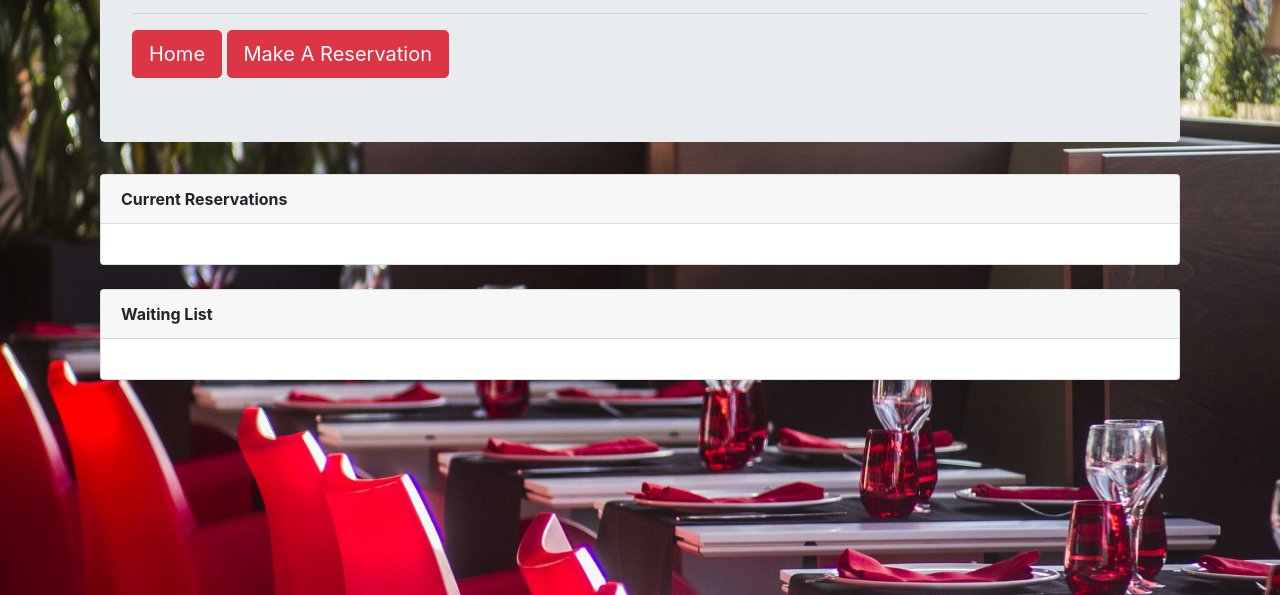
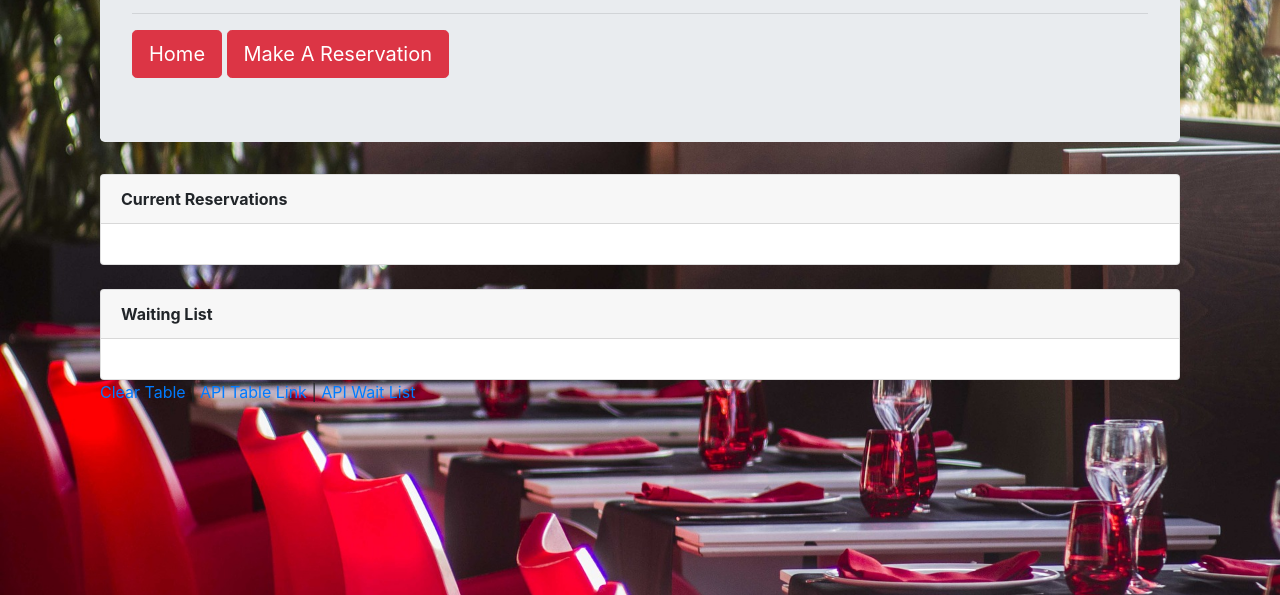
Before and after one commit to monicarangel95/Hot-Restaurant-App, a website: page waiting.html in a window 1280 px wide. Shown: the part 205-800 px from the top of the page. Drawn offline with nearby package versions, Linux system fonts and the light colour scheme; no server answers; some icons are missing.

Commit message:
Add clear button

```diff
--- a/waiting.html
+++ b/waiting.html
@@ -47,9 +47,25 @@
           </div>
         </section>
 
+      <footer class="footer">
+          <div class="container">
+              <p>
+            <!-- Added blank # href for clear function (Acts like a button) -->
+              <a href="#" id="clear">Clear Table</a> |
+
+              <a href="/api/tables">API Table Link</a> |
+              <a href="/api/waitlist">API Wait List</a>
+              </p>
+          </div>
+      </footer>
+
     </div>
 
+  </body>
+  </html>
+
 <script type="text/javascript">
+
 function runTableQuery() {
   $.ajax({ url: "/api/tables", method: "GET" })
     .then(function (data) {
@@ -91,15 +107,14 @@
     });
 }
 function clearTable() {
-          alert("Clearing");
+  alert("Clearing... refreshing the page.");
   $.ajax({ url: "/api/clear", method: "POST" }).then(function () {
+    $("#reservations").empty();
     $("#waitList").empty();
-            $("#tableList").empty();
   });
 }
 $("#clear").on("click", clearTable);
 runTableQuery();
 runWaitListQuery();
+
 </script>
-    </body>
-    </html>
```
Also changed, not shown: reserve.html (+4 -2 lines). Lines whose indentation alone changed are shown as unchanged.
